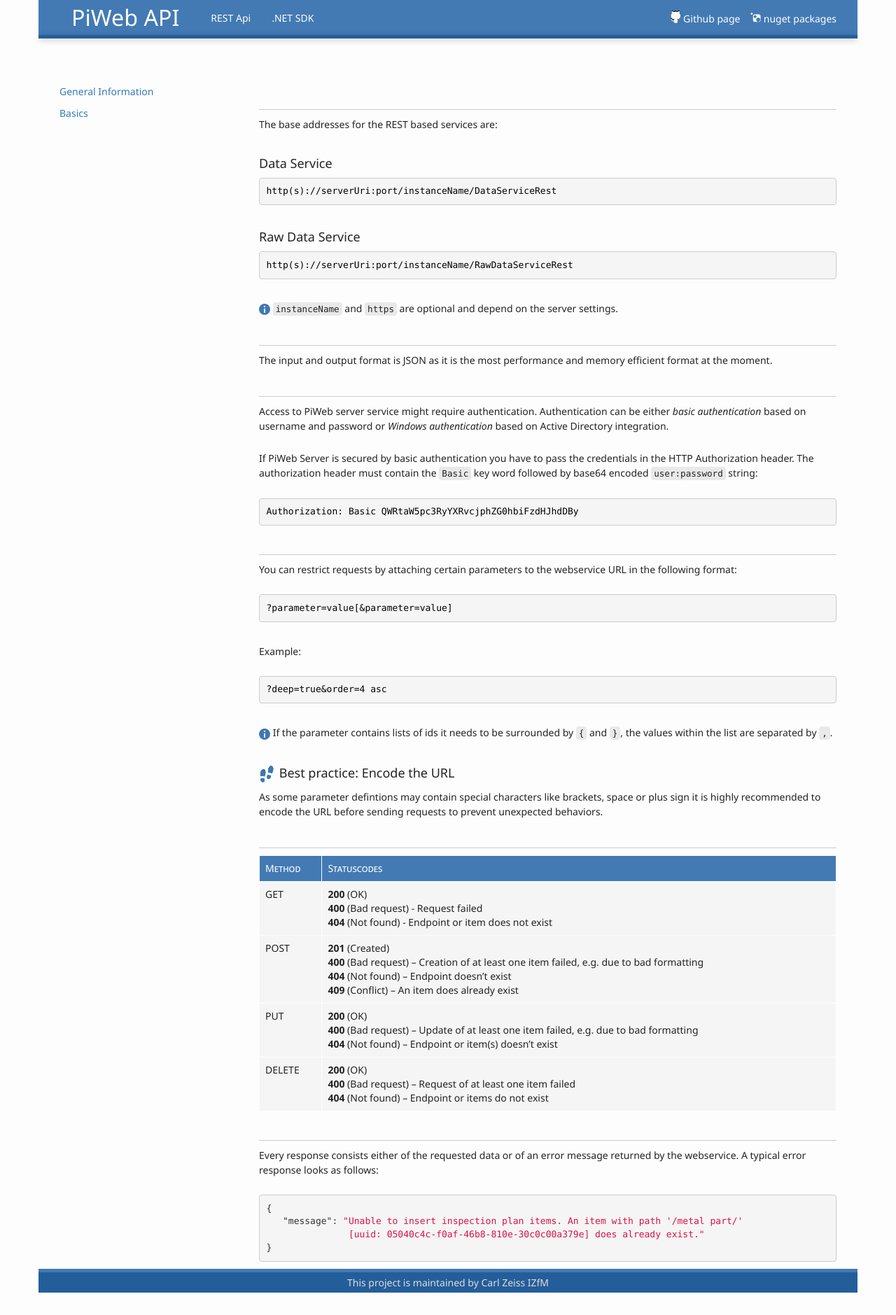
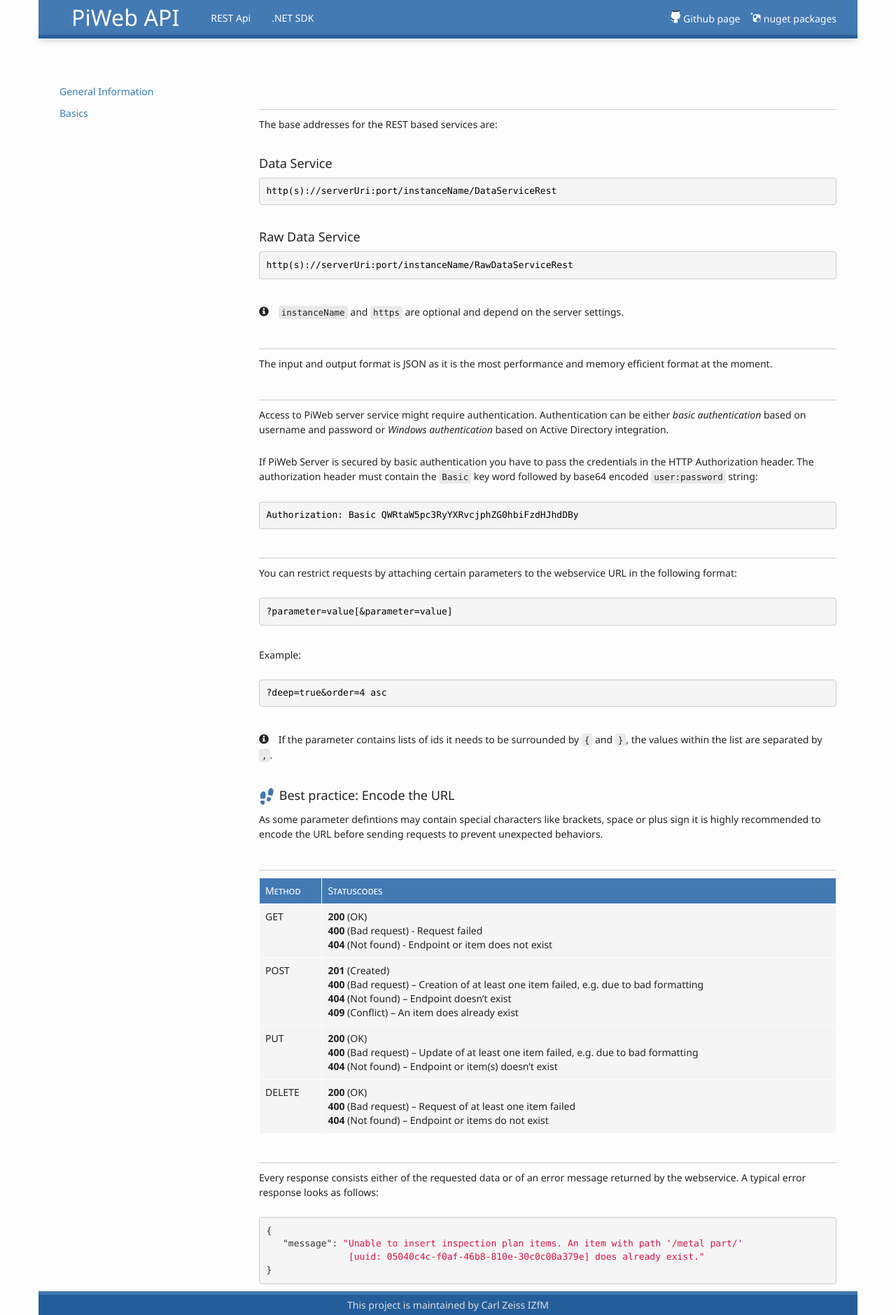
Before and after one commit to ZEISS-PiWeb/PiWeb-Api, a Jekyll site: the page built from _pages/011-general.md, in a window 1280 px wide. Shown: the whole page at 70% size. Built offline with Jekyll 4.4.1, drawn with Linux system fonts in a browser that asks for light colours; our own code applies the rules of GitHub Pages for plain Markdown files; before the commit the page ends 1847 px from its top, so only the background shows below that.

Commit message:
Update 011-general.md

```diff
--- a/_pages/011-general.md
+++ b/_pages/011-general.md
@@ -16,7 +16,7 @@
 {% endhighlight %}
 
 <br/>
-{{ site.images['info'] }} `instanceName` and `https` are optional and depend on the server settings.
+<span class="glyphicon glyphicon-info-sign" aria-hidden="true"></span> `instanceName` and `https` are optional and depend on the server settings.
 
 <h2 id="{{page.sections['general']['secs']['formats'].anchor}}">{{page.sections['general']['secs']['formats'].title}}</h2>
 
@@ -48,7 +48,7 @@
 {% endhighlight %}
 
 <br/>
-{{ site.images['info'] }} If the parameter contains lists of ids it needs to be surrounded by `{` and `}`, the values within the list are separated by `,`.
+<span class="glyphicon glyphicon-info-sign" aria-hidden="true"></span> If the parameter contains lists of ids it needs to be surrounded by `{` and `}`, the values within the list are separated by `,`.
 
 {{ site.headers['bestPractice'] }} Encode the URL
 As some parameter defintions may contain special characters like brackets, space or plus sign it is highly recommended to encode the URL before sending requests to prevent unexpected behaviors.
```
